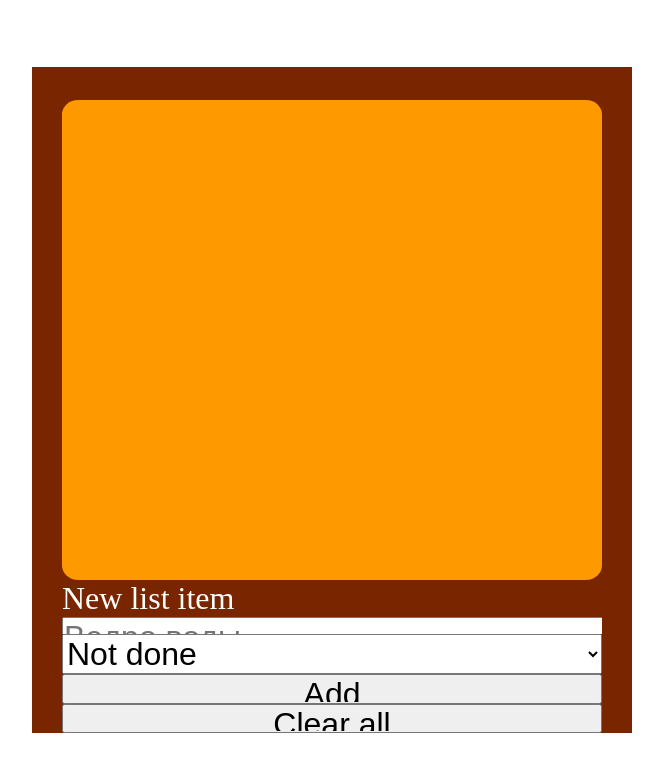
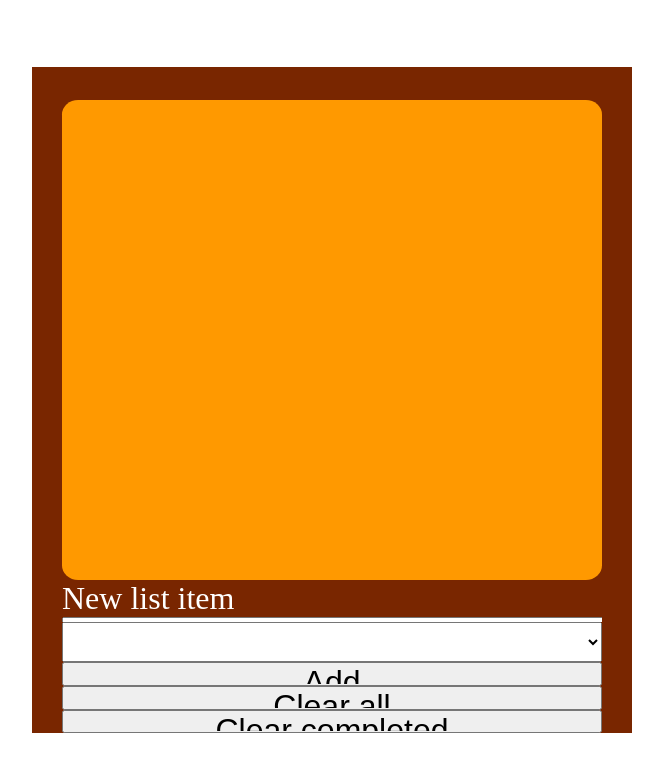
Before and after one commit to Inoooooor/Vite_Vue, a Vue app: page / in a window 1280 px wide. Shown: the top 772 px of the page, without its empty margins (308-971 px from the left). Built offline with nearby package versions, Linux system fonts and the light colour scheme.

Commit message:
Added_clearCompleted_func

```diff
--- a/src/App.vue
+++ b/src/App.vue
@@ -4,8 +4,7 @@
       <li @click="colorChange(itemCount)"
           :class="{ listColorGreen: itemCount.completed }"
           v-for="(itemCount, index) in todoList">{{ itemCount.item }}
-          <button class="deleteButton"
-          @click='removeItem(index)'>X</button>
+          <button class="deleteButton" @click='removeItem(index)'>X</button>
       </li>
     </ol>
   </div>
@@ -24,11 +23,12 @@
       id="colorSelectId"
       placeholder=""
       required>
-      <option value="false">Not done</option>
+      <option value="">Not done</option>
       <option value="true">Done</option>
     </select>
     <button @click="addItem">Add</button>
-    <button @click="clearAll()">Clear all</button>
+    <button @click="clearAll">Clear all</button>
+    <button @click="clearCompleted">Clear completed</button>
   </form>
 </template>
 
@@ -65,12 +65,21 @@ export default {
     clearAll() {
       this.todoList = [];
       this.updateList();
+    },
+    parseCompleted(itemCount) {
+      return itemCount.completed;
+    },
+    parseIncompleted(itemCount) {
+      return ! this.parseCompleted(itemCount);
+    },
+    clearCompleted() {
+      this.todoList = this.todoList.filter(this.parseIncompleted);
+      this.updateList();
     }
+
   },
   mounted() {
-    // localStorage.setItem('todoList', JSON.stringify(this.todoList));
     if (localStorage.getItem('todoList')) {
-      console.log(JSON.parse(localStorage.getItem('todoList')));
       const listContent = JSON.parse(localStorage.getItem('todoList'));
       this.todoList = listContent;
     }
```
